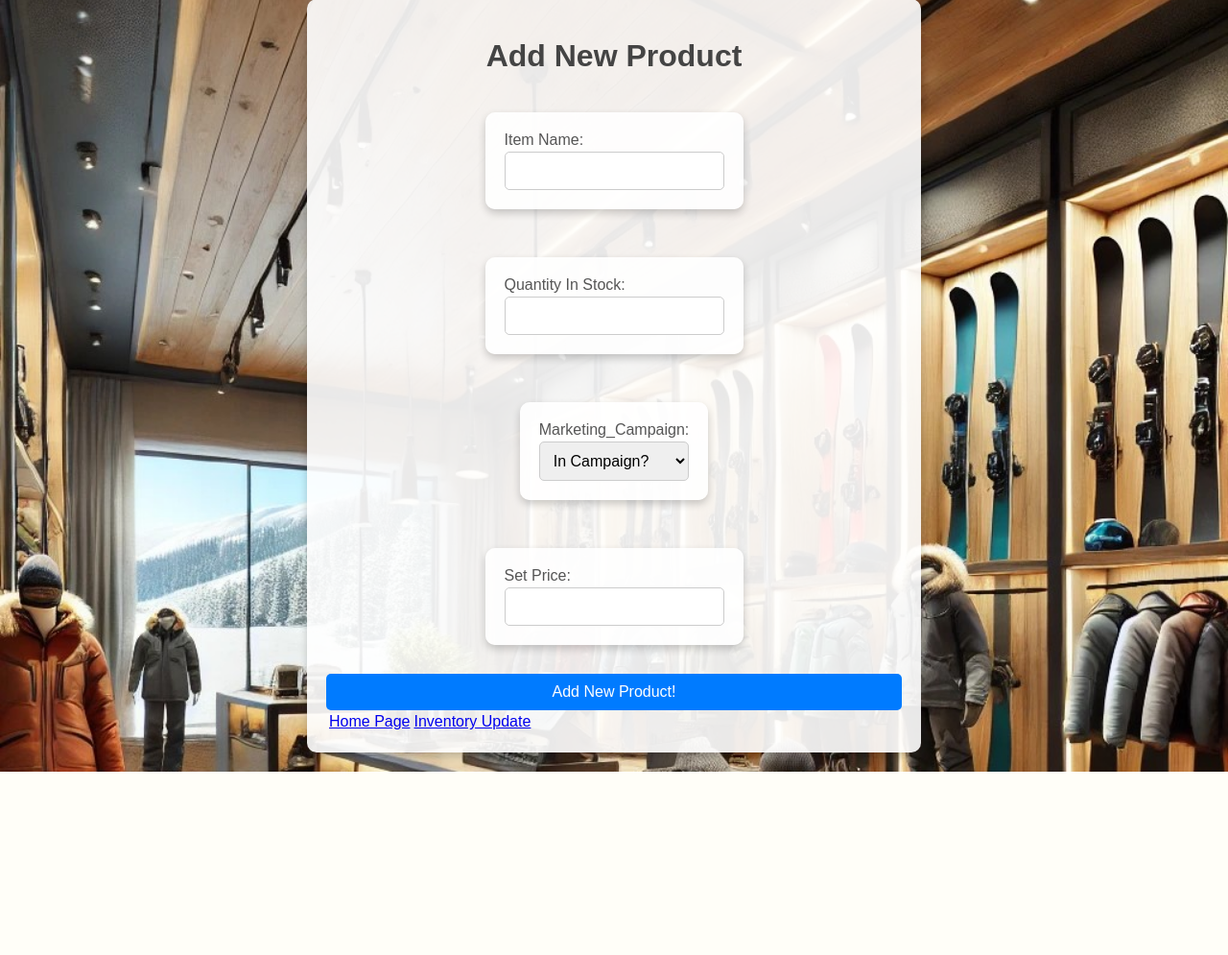
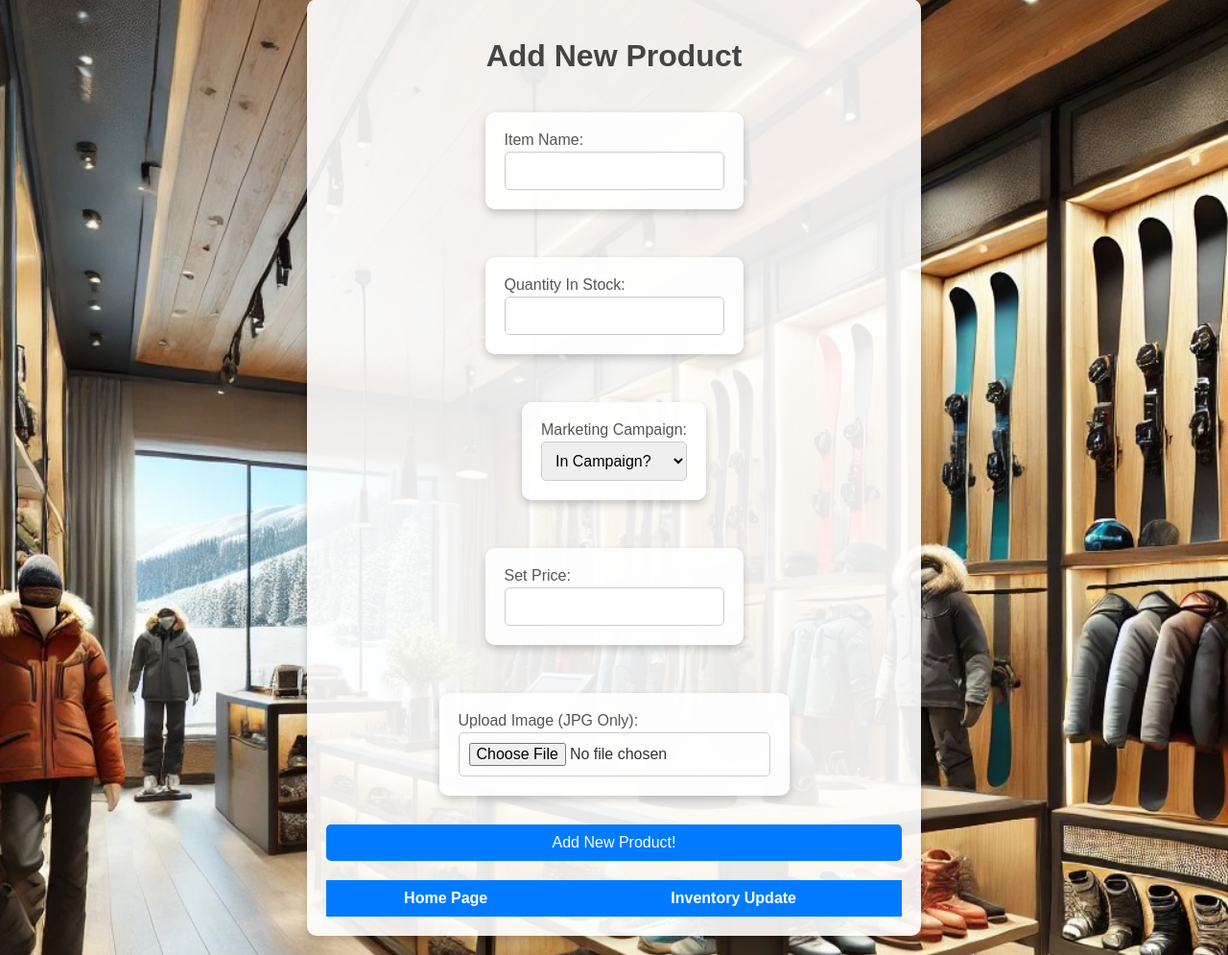
Before and after one commit to Dangilan3266/The_Project, a Flask app: page /New_Item in a window 1280 px wide. Shown: the part 21-1016 px from the top of the page at 96% size. Before the commit the page ends 825 px from the top, so only its background shows below. Run offline with Flask 3, Linux system fonts and the light colour scheme.

Commit message:
update new item by alon, func and html

```diff
--- a/main.py
+++ b/main.py
@@ -3,6 +3,7 @@ import mysql.connector
 from flask_session.__init__ import Session
 import App.Item
 from datetime import date, datetime
+from werkzeug.utils import secure_filename, os
 
 
 app = Flask(__name__)
@@ -339,15 +340,35 @@ def inventory_update():
 @app.route("/New_Item", methods=["POST", "GET"])
 def new_item():
     if request.method == "POST":
+        # Form inputs
         item_name = request.form.get("Item_Name")
         quantity = request.form.get("Quantity_in_stock")
         campaign = request.form.get("Marketing_Campaign")
         price = request.form.get("price")
+        file = request.files.get("image")
 
         # Validate input
-        if not item_name or not quantity or not price:
+        if not item_name or not quantity or not price or not file:
             return render_template("New_Item.html", message="Please fill in all required fields.")
 
+        # Validate file type
+        allowed_extentions = {'png', 'jpg', 'jpeg', 'gif'}
+
+        def allowed_file(filename):
+            return '.' in filename and filename.rsplit('.', 1)[1].lower() in allowed_extentions
+
+        if not allowed_file(file.filename):
+            return render_template("New_Item.html",
+                                   message="Invalid image format. Please upload PNG, JPG, JPEG, or GIF.")
+
+        # Save the file to /static/Images
+        UPLOAD_FOLDER = './static/Images'
+        app.config['UPLOAD_FOLDER'] = UPLOAD_FOLDER
+        filename = secure_filename(file.filename)
+        file_path = os.path.join(app.config['UPLOAD_FOLDER'], filename)
+        file.save(file_path)
+
+        # Database operations
         connection, cursor = open_connection()
 
         try:
@@ -355,10 +376,9 @@ def new_item():
             cursor.execute("SELECT * FROM garment WHERE Name = %s", (item_name,))
             result = cursor.fetchone()
             if result:
-                # Product already exists
                 return render_template(
                     "New_Item.html",
-                    message="Product already exists! But hey, you can always update quantity or add a different one",
+                    message="Product already exists! But hey, you can always update quantity or add a different one.",
                 )
 
             # Get the last garment ID
@@ -367,22 +387,22 @@ def new_item():
             last_garment_id = result[0] if result and result[0] is not None else 0
             new_garment_id = last_garment_id + 1
 
-            # Insert the new product
+            # Insert the new product with the image path
             cursor.execute(
-                "INSERT INTO garment (G_ID, Name, Quantity_in_stock, Marketing_Campaign, price) VALUES (%s, %s, %s, %s, %s)",
-                (new_garment_id, item_name, quantity, campaign, price),
+                "INSERT INTO garment (G_ID, Name, Quantity_in_stock, Marketing_Campaign, price, Picture) "
+                "VALUES (%s, %s, %s, %s, %s, %s)",
+                (new_garment_id, item_name, quantity, campaign, price, f'{filename}'),
             )
             connection.commit()
-            return render_template(
-                "New_Item.html", message="Product added successfully! You can add another one here:"
-            )
+            return render_template("New_Item.html", message="Product added successfully! You can add another one here:")
         except Exception as e:
             print(f"Error adding product: {e}")
             return render_template(
-                "New_Item.html", message="An error occurred while adding the product, please try again"
+                "New_Item.html", message="An error occurred while adding the product, please try again."
             )
         finally:
             close_connection(connection, cursor)
+
     return render_template("New_Item.html")
 
 
--- a/templates/New_Item.html
+++ b/templates/New_Item.html
@@ -3,10 +3,9 @@
 <head>
     <meta charset="UTF-8">
     <title>New Item - Fashion TAU</title>
-     <link rel="stylesheet" type="text/css" href="{{ url_for('static', filename= 'new_item.css') }}">
+    <link rel="stylesheet" type="text/css" href="{{ url_for('static', filename='new_item.css') }}">
 </head>
 <body>
-<!-- Signup Form -->
     <div>
         <h1>Add New Product</h1>
         <div class="message">
@@ -14,7 +13,8 @@
                 <p>{{ message }}</p>
             {% endif %}
         </div>
-            <form  action="/New_Item" method="post">
+        <!-- Include enctype for image upload -->
+        <form action="/New_Item" method="post" enctype="multipart/form-data">
             <div class="form-group">
                 <label for="item_name">Item Name:</label>
                 <input type="text" id="item_name" name="Item_Name" required>
@@ -24,7 +24,7 @@
                 <input type="number" id="Quantity_in_stock" name="Quantity_in_stock" min="0" required>
             </div>
             <div class="form-group">
-                    <label for="Marketing_Campaign">Marketing_Campaign:</label>
+                <label for="Marketing_Campaign">Marketing Campaign:</label>
                 <select id="Marketing_Campaign" name="Marketing_Campaign" required>
                     <option value="">In Campaign?</option>
                     <option value="1">Yes</option>
@@ -33,21 +33,24 @@
             </div>
             <div class="form-group">
                 <label for="price">Set Price:</label>
-                    <input type="number" id="price" name="price" min="0" required>
+                <input type="number" id="price" name="price" min="0" step="0.01" required>
+            </div>
+            <div class="form-group">
+                <label for="image">Upload Image (JPG Only):</label>
+                <input type="file" id="image" name="image" accept="image/*" required>
             </div>
             <button type="submit" class="btn">Add New Product!</button>
         </form>
-            <table class="new_item_menu">
+        <table class="inventory_menu">
             <tr class="menu_tr">
                 <td class="menu_td">
-            <a class="new_item_form" href="/M_Home_Page">Home Page</a>
+                    <a class="inventory_form" href="/M_Home_Page">Home Page</a>
                 </td>
                 <td class="menu_td">
-            <a class="new_item_form" href="/Inventory_Update">Inventory Update</a>
+                    <a class="inventory_form" href="/Inventory_Update">Inventory Update</a>
                 </td>
             </tr>
         </table>
-
     </div>
 </body>
 </html>
```
Lines whose indentation alone changed are shown as unchanged.
